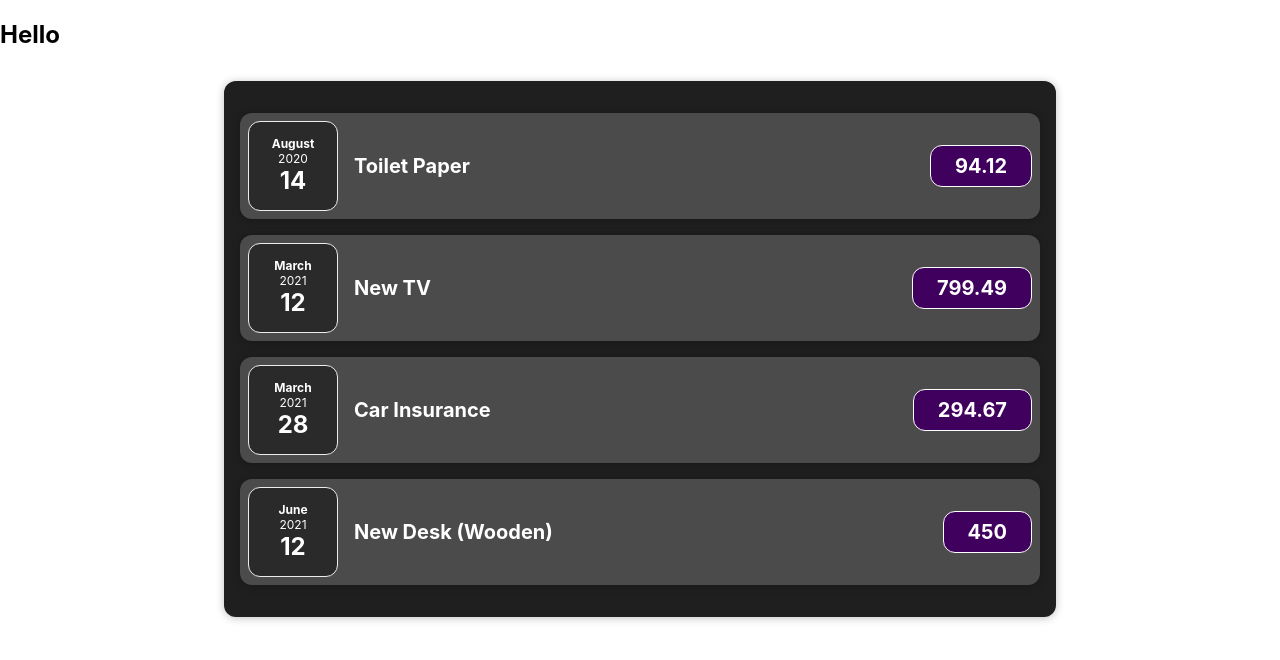
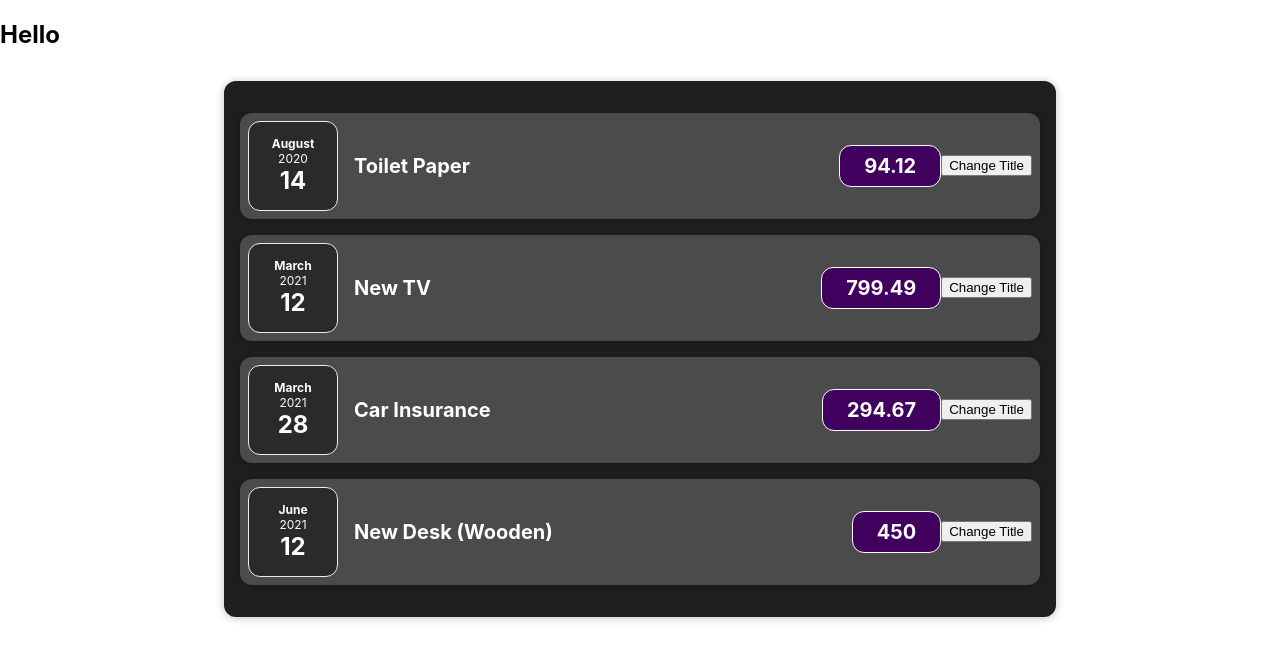
Before and after one commit to jiii-9/react-study, a React (Create React App) app: page / in a window 1280 px wide. Shown: the top 660 px of the page. Built offline with nearby package versions, Linux system fonts and the light colour scheme.

Commit message:
add a description of the event and add a description of the state

```diff
--- a/src/components/Expenses/ExpenseItem.js
+++ b/src/components/Expenses/ExpenseItem.js
@@ -1,9 +1,21 @@
+import React, { useState } from "react";
+
 import ExpenseAmount from "./ExpenseAmount";
 import ExpenseDate from "./ExpenseDate";
 import Card from "../UI/Card";
 import "./ExpenseItem.css";
 
 function ExpenseItem(props) {
+  // useState() 함수 밖에서 호출하면 안됨
+  // 중첩된 함수 안에서 호출할 수 없음
+  // 컴포넌트 함수 안에서 직접적으로 호출되어야 함
+  const [title, setTitle] = useState(props.title);
+
+  const clickHandler = () => {
+    setTitle("Updated!");
+    console.log(title);
+  };
+
   return (
     // 컴포넌트 합성
     // 컴포넌트를 결합할 때마다 합성을 이용
@@ -11,12 +23,18 @@
 
     // <div>태그에서는 className이 class명이 되지만 <Card>는 직접 정의한 사용자 지정 컴포넌트이기 때문에
     // className은 props로 전달되게 된다.
+
+    // <button>은 클릭했을 때 clickHandler가 실행되는 것이 아니라 JSX코드가 평가될 때 실행되는 것이다.
+    // {clickHandler}는 onClick을 위한 값으로 전달한 함수
+
     <Card className="expense-item">
       <ExpenseDate date={props.date} />
       <div className="expense-item__description">
-        <h2>{props.title}</h2>
+        <h2>{title}</h2>
         <ExpenseAmount amount={props.amount} />
       </div>
+
+      <button onClick={clickHandler}>Change Title</button>
     </Card>
   );
 }
```
